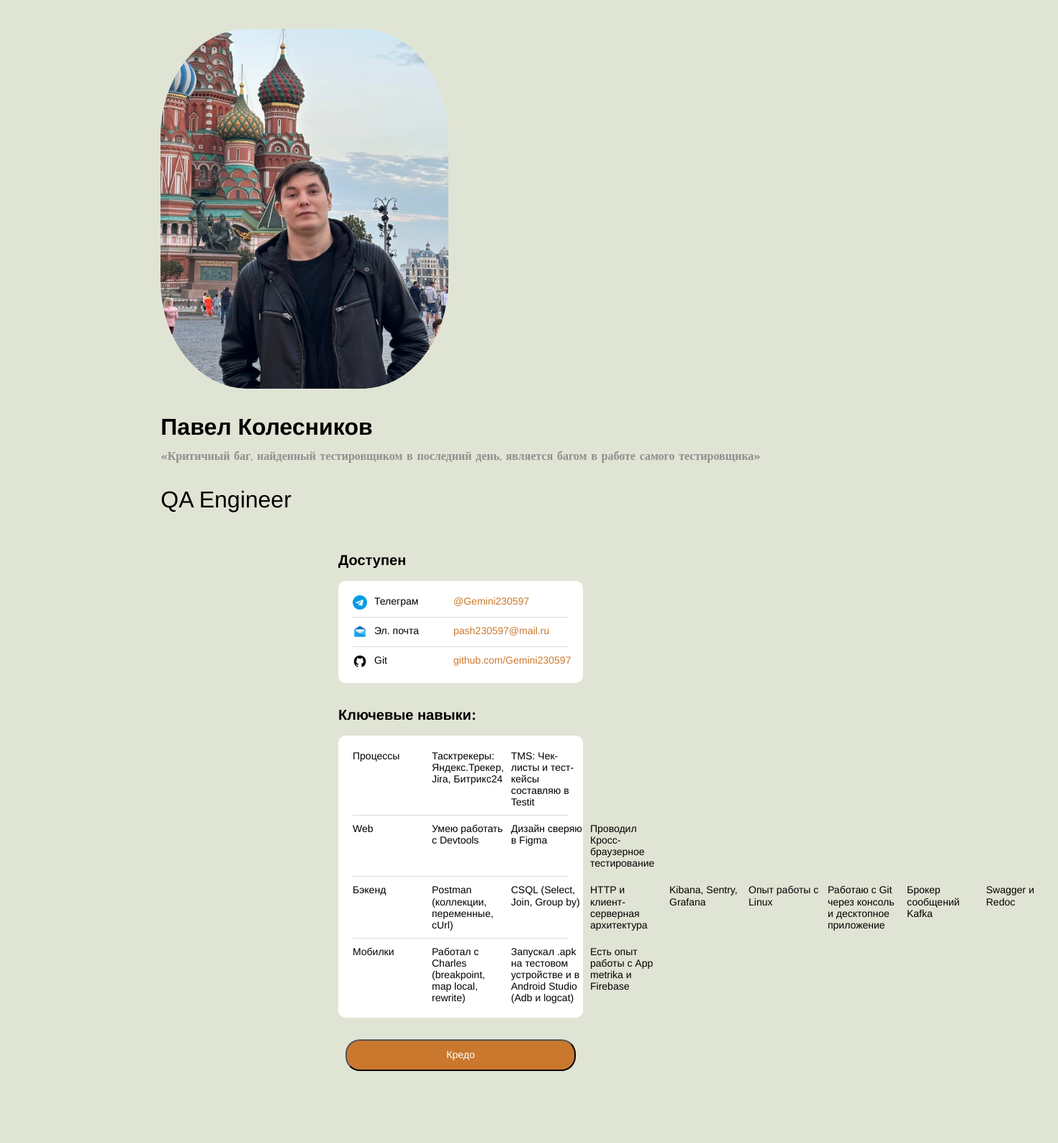
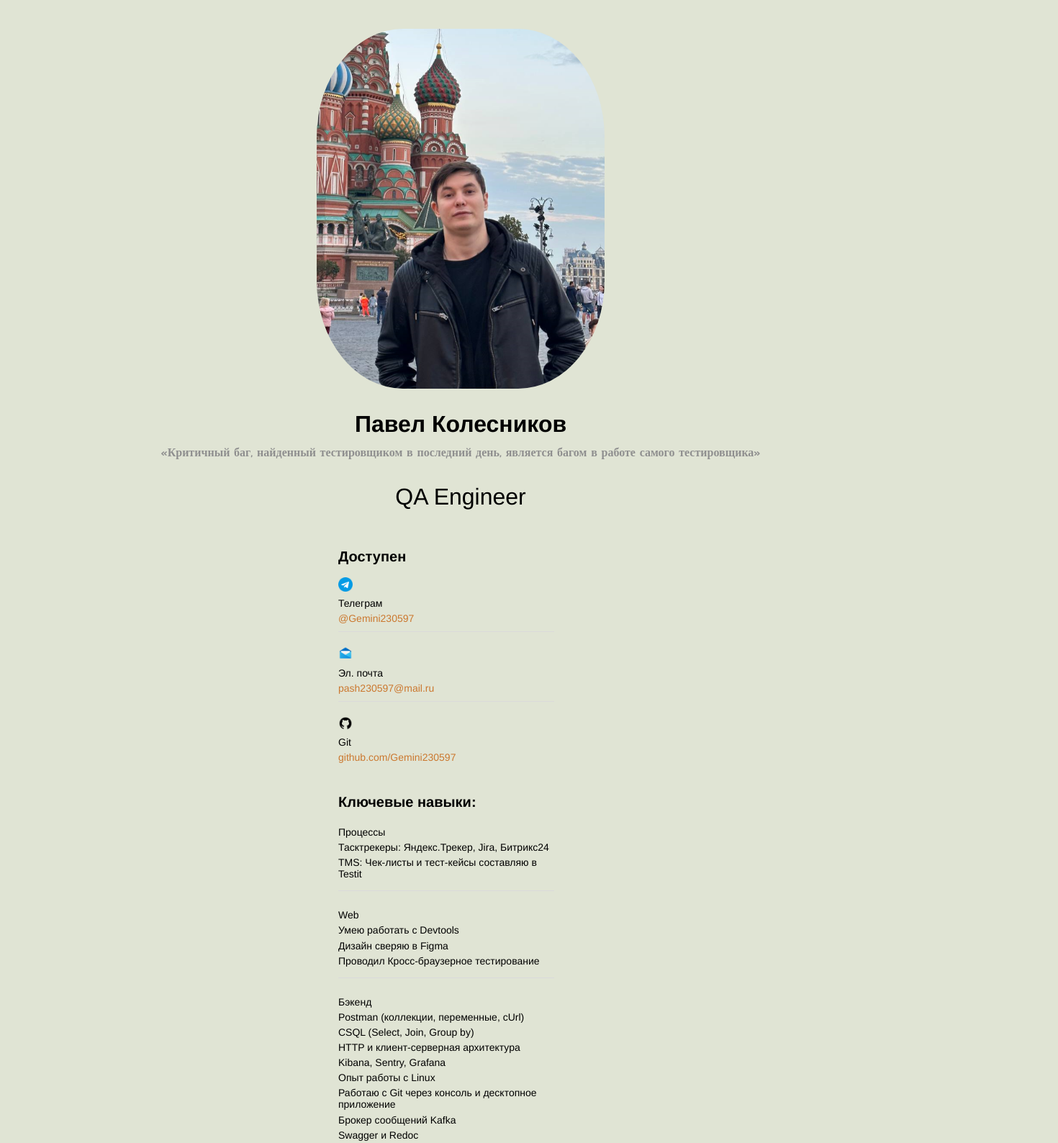
Before and after one commit to Gemini230597/Gemini230597.github.io, a plain HTML site: page index.html in a window 1280 px wide. Shown: the top 1588 px of the page at 72% size, 1470 px wide, since content can reach past the window. Before the commit the page ends 1528 px from the top, so only its background shows below. Drawn offline with Linux system fonts and the light colour scheme.

Commit message:
Правка стиля.css

```diff
--- a/style.css
+++ b/style.css
@@ -9,7 +9,12 @@ body {
 }
 
 .header {
+  display: flex;
+  flex-direction: column;
+  justify-content: center;
+  align-items: center;
   margin: 40px 0;
+  text-align: center; /* Чтобы текст под изображением тоже был по центру */
 }
 
 .header__avatar {
@@ -45,18 +50,11 @@ body {
 }
 
 .links__container {
-  list-style-type: none;
-  background: #ffffff;
-  border-radius: 10px;
   display: flex;
-  flex-direction: column;
-  align-items: flex-start;
-  padding: 20px 20px 10px;
-  gap: 10px;
-  flex: none;
-  order: 1;
-  flex-grow: 1;
-  box-sizing: border-box;
+  flex-direction: column; /* Переключение на вертикальный стэк */
+  gap: 20px; /* Промежутки между секциями */
+  list-style: none; /* Убираем стандартные стили списка */
+  padding: 0;
   margin: 0;
 }
 
@@ -67,7 +65,7 @@ body {
 }
 
 .links__link {
-  display: flex;
+  display: block;
   flex-direction: row;
   align-items: flex-start;
   padding: 0px 0px 10px;
@@ -87,7 +85,7 @@ body {
 }
 
 .links__title {
-  margin: 0;
+  margin: 5px 0;
   min-width: 100px;
 }
 
```
